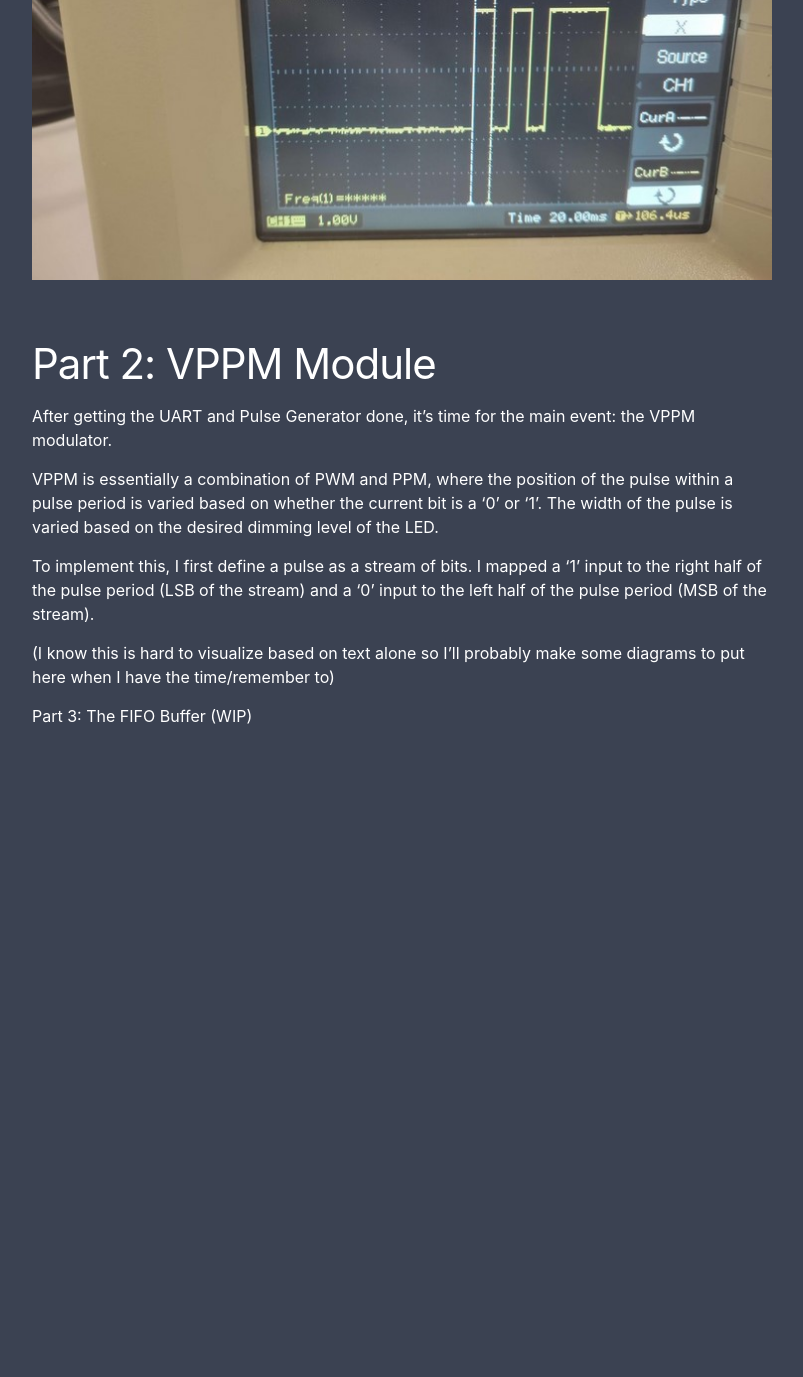
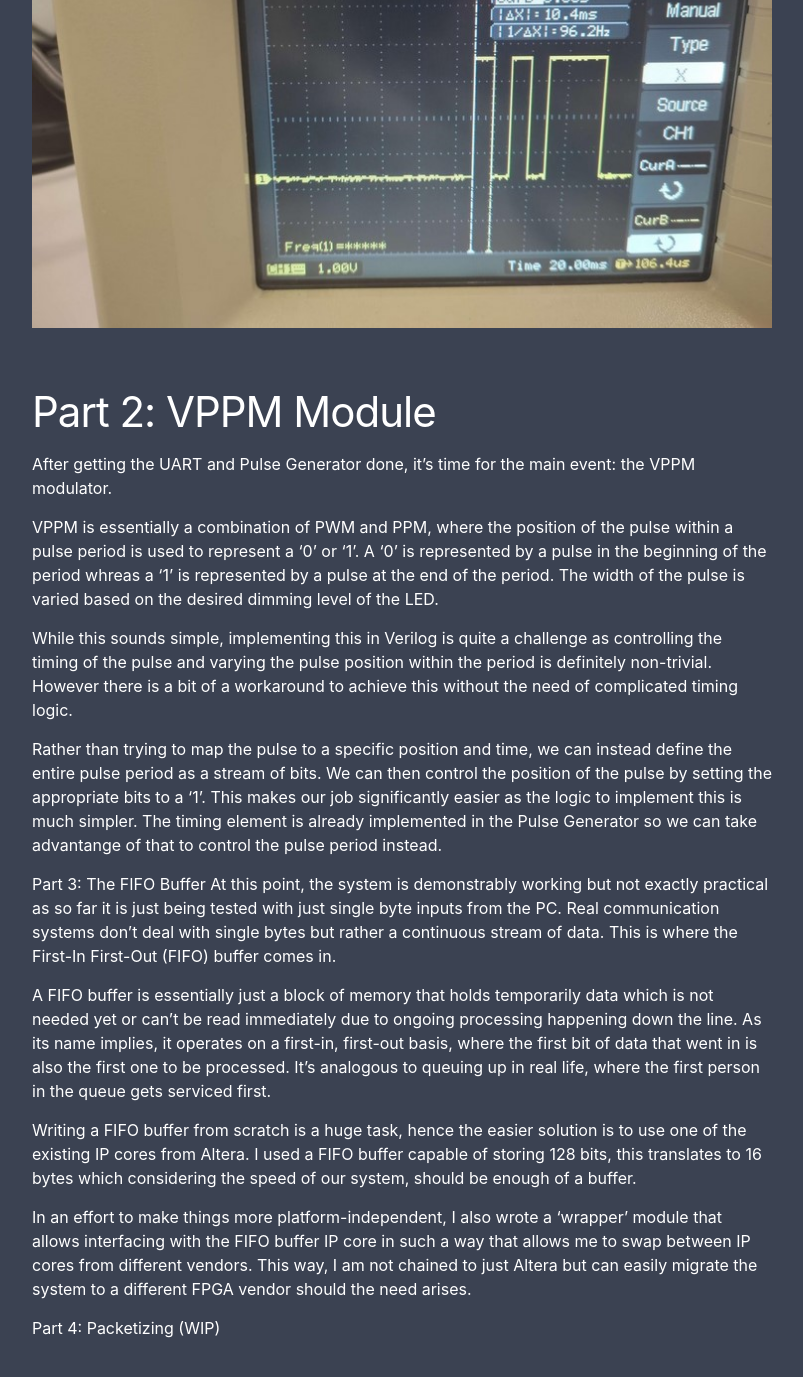
Before and after one commit to kw-ch/kw-ch.github.io, a Jekyll site: the page built from _projects/VLC Transmitter.md, in a window 1280 px wide and 1400 px high, scrolled down 1878 px. Shown: the top 1377 px of the window, without its empty margins (238-1041 px from the left). Built offline with Jekyll 4.4.1, drawn with Linux system fonts in a browser that asks for light colours; before the commit the page ends 2666 px from its top, so only the background shows below that; some of the changed text lies outside the part shown.

Commit message:
Update VLC Transmitter.md

```diff
--- a/_projects/VLC Transmitter.md
+++ b/_projects/VLC Transmitter.md
@@ -24,7 +24,7 @@
 
 I based the UART receiver module design on the many modules already available on the web. I basically just took different parts of different modules and integrated them together to get the features I need.
 
-The Pulse Generator module consists of a finite state machine that is triggered when a 'dataReady' flag is set. It sets the output to the first bit in the input bit stream and shifts out the 'used' bit as its bit period is reached.
+The Pulse Generator module consists of a finite state machine (FSM). This FSM is triggered when a 'dataReady' flag is set. It will then take in a bitstream and pulse a GPIO pin by setting it to the current value of the MSB in the bitstream for a specified bit period. Once the bit period is up, the bitstream is shifted to the left so that the 'used' bit is removed and 2nd most significant bit becomes the new MSB and thus becomes the new output to the GPIO pin.
 
 This is how the testing setup looks like:
 ![image](/assets/setup.jpg)
@@ -35,10 +35,19 @@
 # Part 2: VPPM Module
 After getting the UART and Pulse Generator done, it's time for the main event: the VPPM modulator.
 
-VPPM is essentially a combination of PWM and PPM, where the position of the pulse within a pulse period is varied based on whether the current bit is a '0' or '1'. The width of the pulse is varied based on the desired dimming level of the LED.
+VPPM is essentially a combination of PWM and PPM, where the position of the pulse within a pulse period is used to represent a '0' or '1'. A '0' is represented by a pulse in the beginning of the period whreas a '1' is represented by a pulse at the end of the period. The width of the pulse is varied based on the desired dimming level of the LED.
 
-To implement this, I first define a pulse as a stream of bits. I mapped a '1' input to the right half of the pulse period (LSB of the stream) and a '0' input to the left half of the pulse period (MSB of the stream).
+While this sounds simple, implementing this in Verilog is quite a challenge as controlling the timing of the pulse and varying the pulse position within the period is definitely non-trivial. However there is a bit of a workaround to achieve this without the need of complicated timing logic.
 
-(I know this is hard to visualize based on text alone so I'll probably make some diagrams to put here when I have the time/remember to)
+Rather than trying to map the pulse to a specific position and time, we can instead define the entire pulse period as a stream of bits. We can then control the position of the pulse by setting the appropriate bits to a '1'. This makes our job significantly easier as the logic to implement this is much simpler. The timing element is already implemented in the Pulse Generator so we can take advantange of that to control the pulse period instead.
 
-Part 3: The FIFO Buffer (WIP)
+Part 3: The FIFO Buffer
+At this point, the system is demonstrably working but not exactly practical as so far it is just being tested with just single byte inputs from the PC. Real communication systems don't deal with single bytes but rather a continuous stream of data. This is where the First-In First-Out (FIFO) buffer comes in.
+
+A FIFO buffer is essentially just a block of memory that holds temporarily data which is not needed yet or can't be read immediately due to ongoing processing happening down the line. As its name implies, it operates on a first-in, first-out basis, where the first bit of data that went in is also the first one to be processed. It's analogous to queuing up in real life, where the first person in the queue gets serviced first.
+
+Writing a FIFO buffer from scratch is a huge task, hence the easier solution is to use one of the existing IP cores from Altera. I used a FIFO buffer capable of storing 128 bits, this translates to 16 bytes which considering the speed of our system, should be enough of a buffer.
+
+In an effort to make things more platform-independent, I also wrote a 'wrapper' module that allows interfacing with the FIFO buffer IP core in such a way that allows me to swap between IP cores from different vendors. This way, I am not chained to just Altera but can easily migrate the system to a different FPGA vendor should the need arises.
+
+Part 4: Packetizing (WIP)
```
